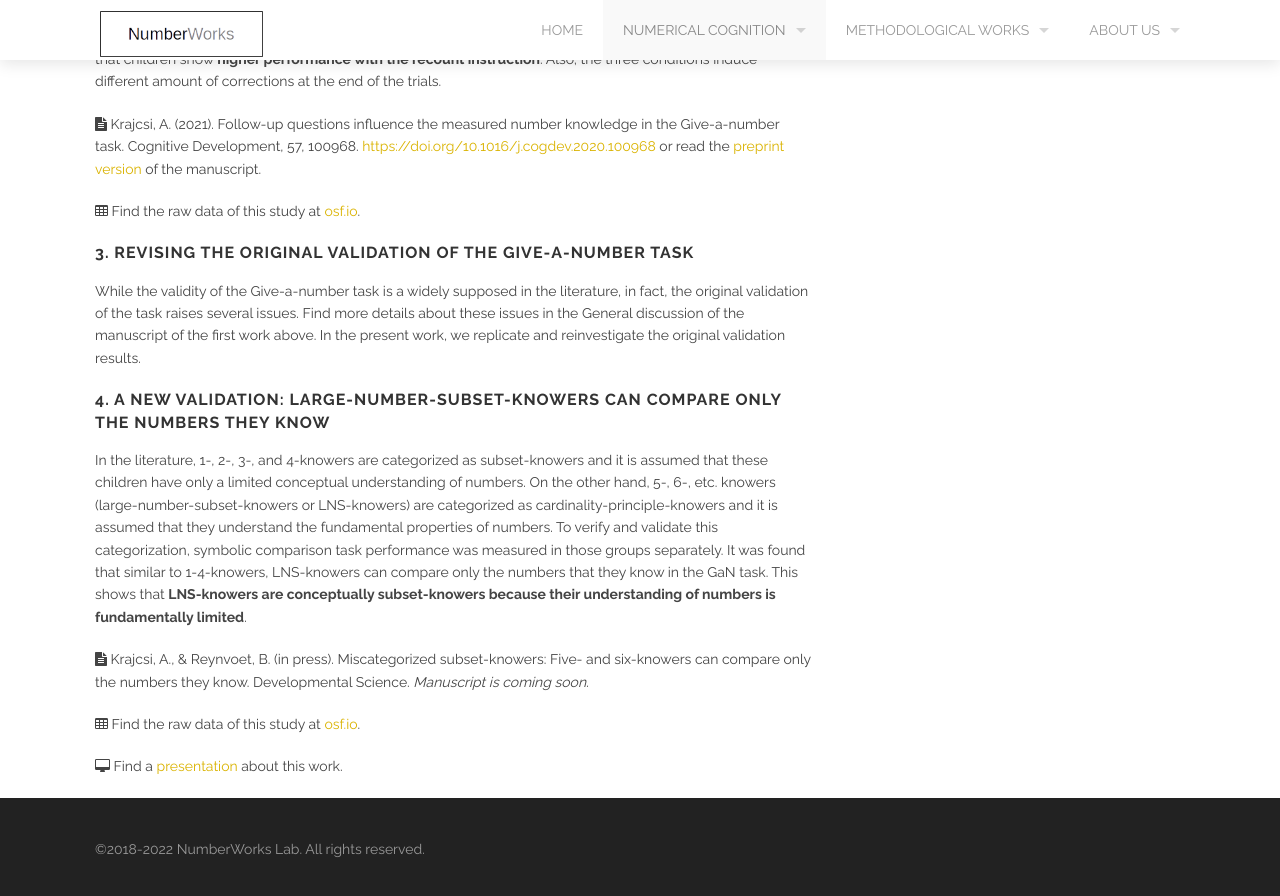
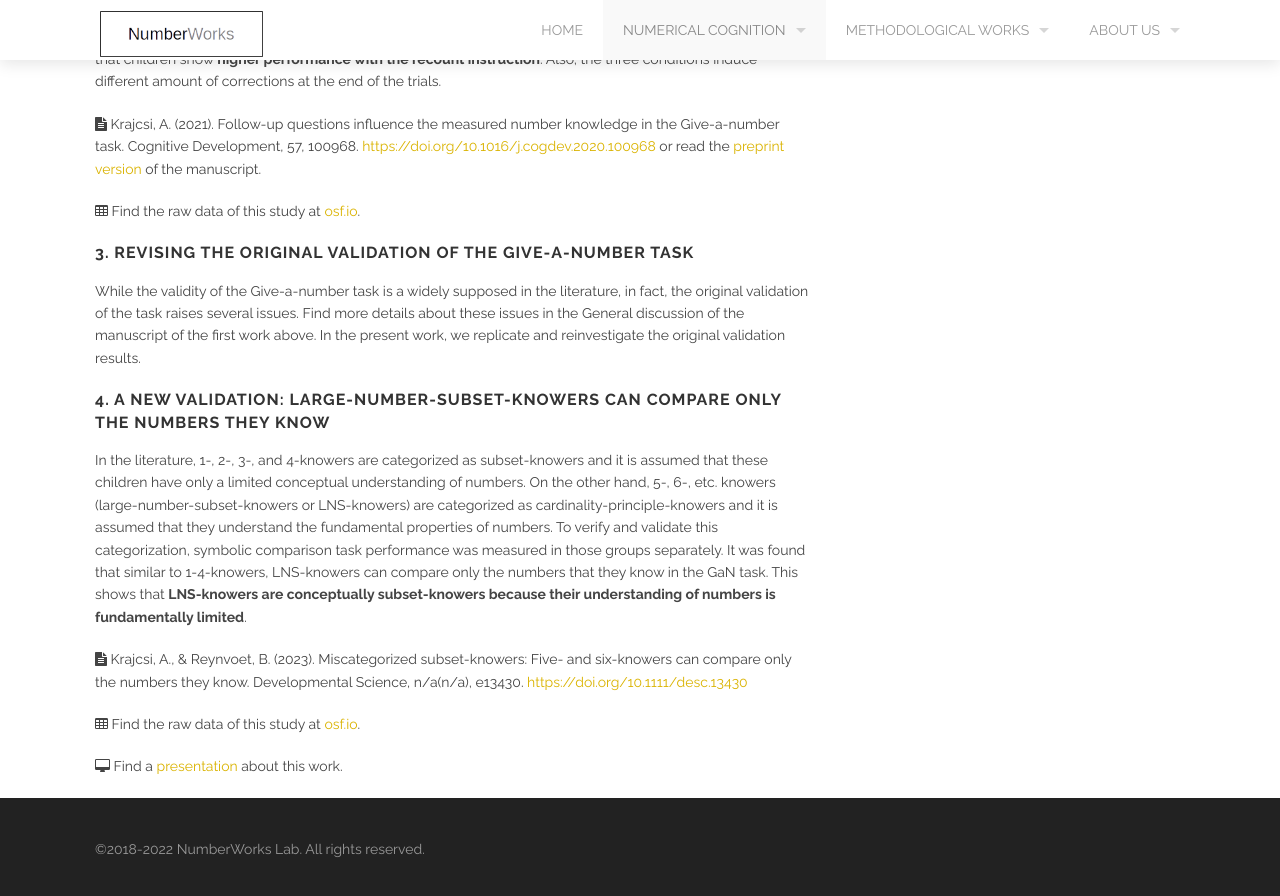
Before and after one commit to theNumberWorks/numberworks_website, a Jekyll site: the page built from the_give_a_number_task_revisited.md, in a window 1280 px wide and 900 px high, scrolled down 1590 px. Shown: the top 896 px of the window. Built offline with Jekyll 4.4.1, drawn with Linux system fonts in a browser that asks for light colours.

Commit message:
Update the_give_a_number_task_revisited.md

```diff
--- a/the_give_a_number_task_revisited.md
+++ b/the_give_a_number_task_revisited.md
@@ -53,7 +53,7 @@ While the validity of the Give-a-number task is a widely supposed in the literat
 
 In the literature, 1-, 2-, 3-, and 4-knowers are categorized as subset-knowers and it is assumed that these children have only a limited conceptual understanding of numbers. On the other hand, 5-, 6-, etc. knowers (large-number-subset-knowers or LNS-knowers) are categorized as cardinality-principle-knowers and it is assumed that they understand the fundamental properties of numbers. To verify and validate this categorization, symbolic comparison task performance was measured in those groups separately. It was found that similar to 1-4-knowers, LNS-knowers can compare only the numbers that they know in the GaN task. This shows that **LNS-knowers are conceptually subset-knowers because their understanding of numbers is fundamentally limited**.
 
-<i class='fa fa-file-text'></i> Krajcsi, A., & Reynvoet, B. (in press). Miscategorized subset-knowers: Five- and six-knowers can compare only the numbers they know. Developmental Science. <i>Manuscript is coming soon.</i>
+<i class='fa fa-file-text'></i> Krajcsi, A., & Reynvoet, B. (2023). Miscategorized subset-knowers: Five- and six-knowers can compare only the numbers they know. Developmental Science, n/a(n/a), e13430. [https://doi.org/10.1111/desc.13430](https://doi.org/10.1111/desc.13430)
 
 <i class='fa fa-table'></i> Find the raw data of this study at [osf.io](https://osf.io/qj428/).
 
```
